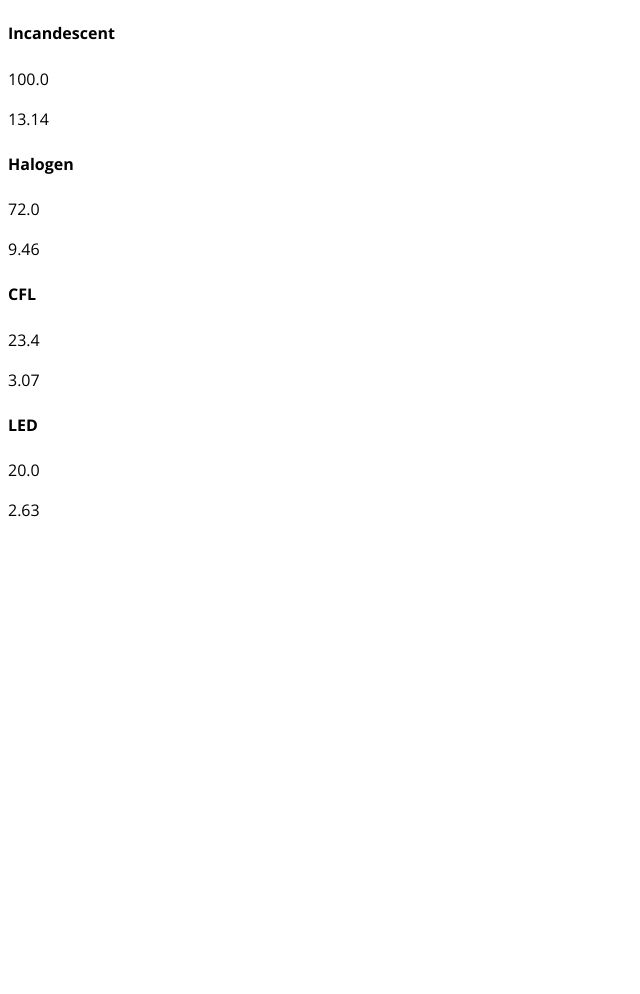
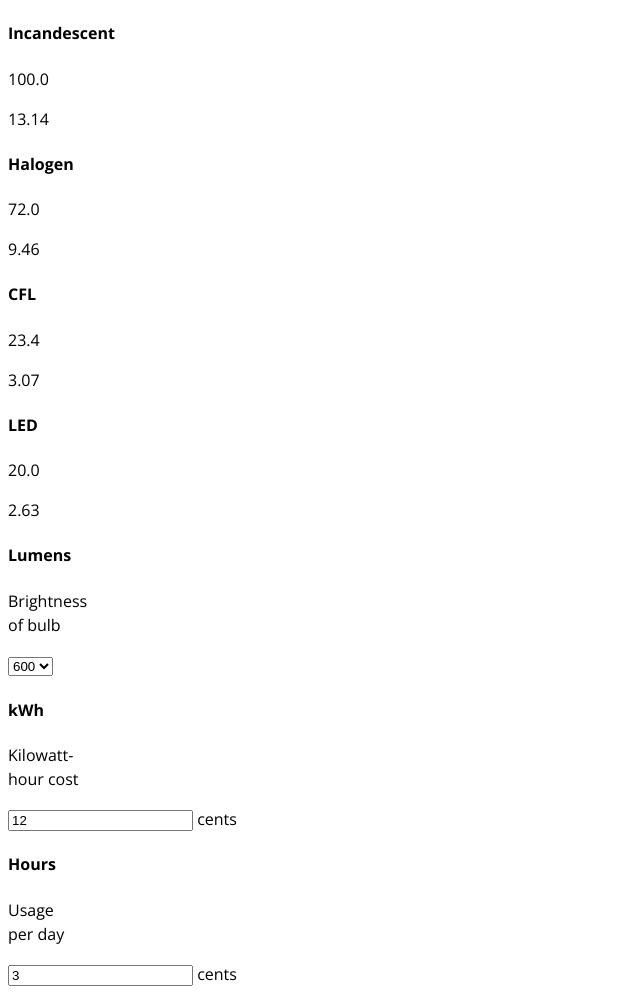
Before and after one commit to melissawimberly/energyCalc, a plain HTML site: page index.html in a window 1280 px wide. Shown: the whole page, without its empty margins (0-640 px from the left). Before the commit the page ends 800 px from the top, so only its background shows below. Drawn offline with nearby package versions, Linux system fonts and the light colour scheme.

Commit message:
Add the values for the form

```diff
--- a/index.html
+++ b/index.html
@@ -44,9 +44,24 @@
 		</main>
 
 		<form>
-			<div></div>
-			<div></div>
-			<div></div>
+			<div>
+				<h4>Lumens</h4>
+				<p>Brightness <br>of bulb</p>
+				<select>
+					<option value="600">600</option>
+					<option value="900">900</option>
+				</select>
+			</div>
+			<div>
+				<h4>kWh</h4>
+				<p>Kilowatt-<br>hour cost</p>
+				<input type="number" value="12"> cents
+			</div>
+			<div>
+				<h4>Hours</h4>
+				<p>Usage <br>per day</p>
+				<input type="number" value="3"> cents
+			</div>
 		</form>
 	</div>
 </body>
```
